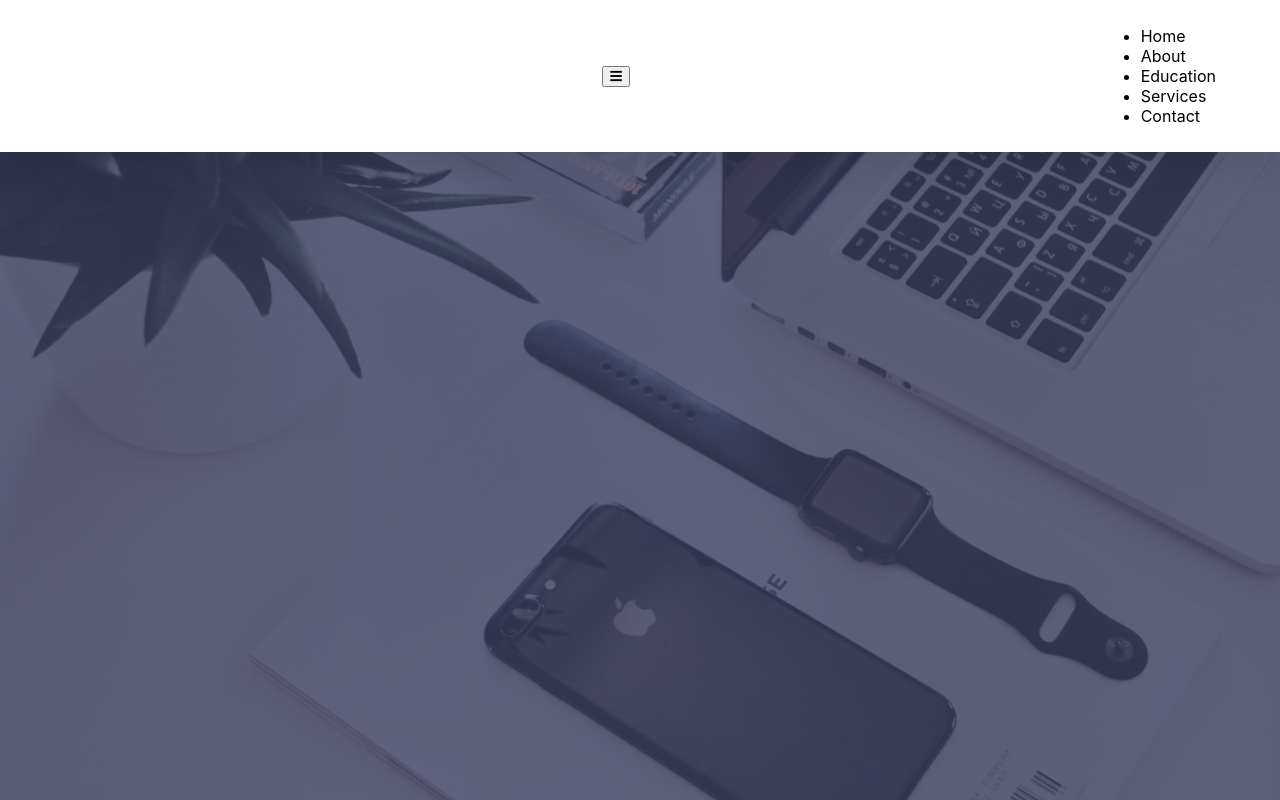
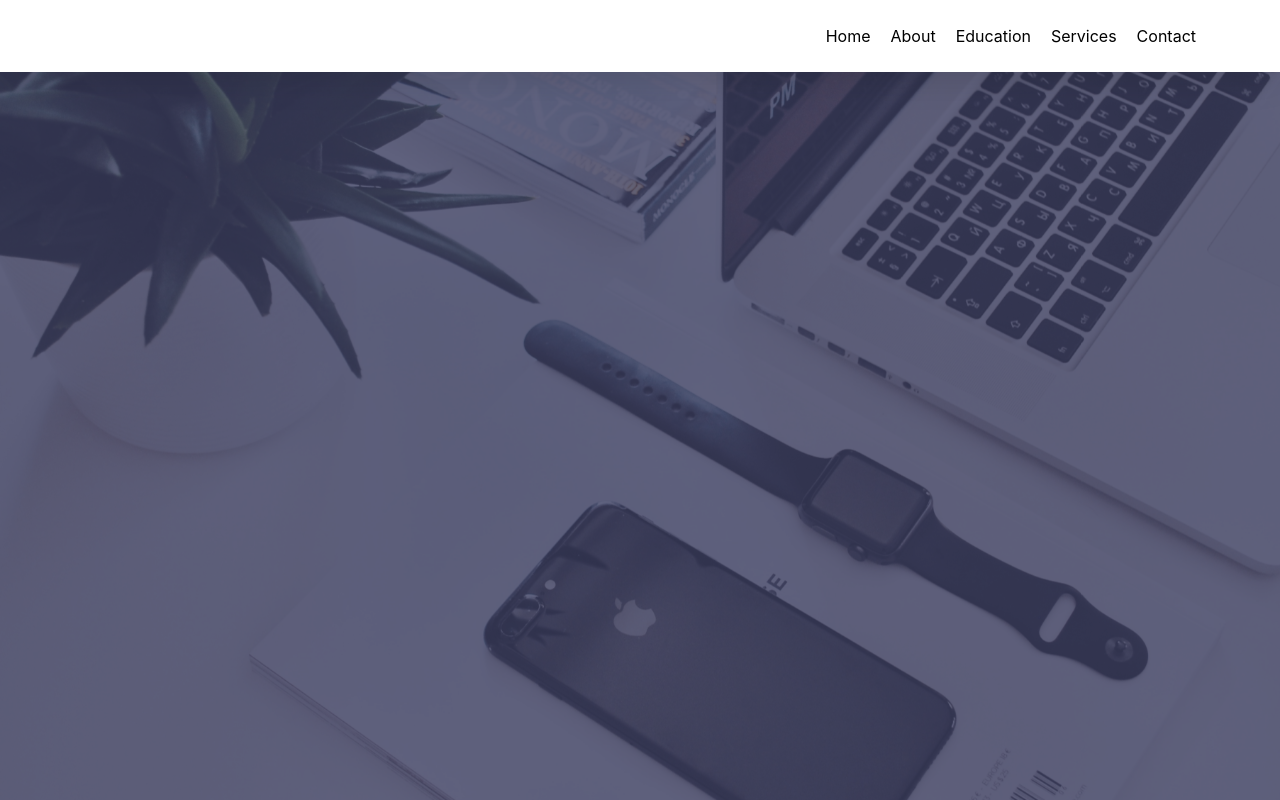
Before and after one commit to s-akinrele/portfolio, a React (Create React App) app: page / in a window 1280 px wide. Built offline with nearby package versions, Linux system fonts and the light colour scheme.

Commit message:
display hamburger

```diff
--- a/src/components/Banner.js
+++ b/src/components/Banner.js
@@ -1,16 +1,32 @@
-import React from 'react';
+import React, { useState } from 'react';
 
 import '../styles/banner.scss';
 
-const Banner = () => (
+const Banner = () => {
+  const [display, setDisplay] = useState(false);
+
+  return (
     <div className='banner'>
       <div className='container'>
+        <div className='nav-wrapper'>
           <div className='logo'>SIMI</div>
-      <button className="navbar-toggler collapsed" type="button" data-toggle="collapse" data-target="#navbarCollapse" aria-controls="navbarCollapse" aria-expanded="false" aria-label="Toggle navigation">
+          <div className='nav-list'>
+            <button className='navbar-toggler collapsed' type='button' onClick={() => setDisplay(!display)}>
               <i className="fas fa-bars"></i>
             </button>
-      <div className='navbar'>
-        <ul className='navbar-nav collapse' id='navbarCollapse'>
+            <div className='navbar-list'>
+              <ul className='navbar-nav collapse'>
+                <li className='menu-item'>Home</li>
+                <li className='menu-item'>About</li>
+                <li className='menu-item'>Education</li>
+                <li className='menu-item'>Services</li>
+                <li className='menu-item'>Contact</li>
+              </ul>
+          </div>
+          </div>
+        </div>
+        <div className={`navbar-list-mobile ${display}`}>
+            <ul className='navbar-nav'>
               <li className='menu-item'>Home</li>
               <li className='menu-item'>About</li>
               <li className='menu-item'>Education</li>
@@ -21,5 +37,6 @@ const Banner = () => (
       </div>
     </div>
   )
+}
 
 export default Banner;
--- a/src/styles/banner.scss
+++ b/src/styles/banner.scss
@@ -5,7 +5,7 @@
   // border-radius: 0px;
   // z-index: 999;
   // margin-bottom: 0px;
-  // transition: all 0.5s ease-in-out;
+  transition: all 0.5s ease-in-out;
 
     // nav custom
     margin-top: 0px;
@@ -21,19 +21,14 @@
     left: 0;
 
 
-    @media only screen and (min-width: 600px)  {
-      // flex-wrap: wrap;
-      // margin: 20px 10px;
+    @media (min-width: 600px)  {
       z-index: 1030;
     }
 
   .container {
-    display: flex;
-    align-items: center;
     width: 90%;
     padding-right: 0;
     padding-left: 0;
-    justify-content: space-between;
     margin: auto;
 
     .logo {
@@ -50,11 +45,79 @@
       white-space: nowrap;
 
       @media (min-width: 600px)  {
-        // flex-wrap: wrap;
-        // margin: 20px 10px;
         color: #fff;
       }
     }
+
+    .nav-wrapper {
+      display: flex;
+      align-items: center;
+      justify-content: space-between;
+
+      .nav-list {
+        i.fas.fa-bars {
+          padding: 10px;
+
+          &:hover {
+            outline: -webkit-focus-ring-color auto 5px;
+          }
+        }
+      }
+    }
+
+    .navbar-list .menu-item {
+      margin-right: 20px;
+    }
+
+    .nav-list > .navbar-list {
+      display: none;
+
+      @media (min-width: 600px) {
+        display: block;
+      }
+    }
+
+    .navbar-toggler {
+      @media (min-width: 600px)  {
+        display: none;
+      }
+    }
+
+    .navbar-nav {
+      list-style: none;
+
+      @media (min-width: 600px) {
+        display: flex;
+      }
+    }
+
+    .navbar-list-mobile {
+      padding: 0;
+      display: none;
+
+      .navbar-nav { padding: 0; }
+
+      &.true { display: block; }
+
+      .menu-item + .menu-item {
+        margin-top: 30px;
+      }
+
+      ul {
+        // transition: all 0.5s ease-in-out;
+        // -webkit-transition: all .25s ease;
+        // -moz-transition: all .25s ease;
+        //  -ms-transition: all .25s ease;
+        //   -o-transition: all .25s ease;
+        //      transition: all .25s ease;
+        transition: all 0.3s ease-in-out 0s, visibility 0s linear 0.3s, z-index 0s linear 0.01s;
+      }
+
+      @media (min-width: 600px) {
+        display: none;
+
+        &.true { display: none; }
+      }
+    }
   }
-
 }
--- a/src/styles/homePage.scss
+++ b/src/styles/homePage.scss
@@ -14,5 +14,5 @@
     left: 0;
     height: 100%;
     width: 100%;
+  }
 }
-}
```
Lines whose indentation alone changed are shown as unchanged.
